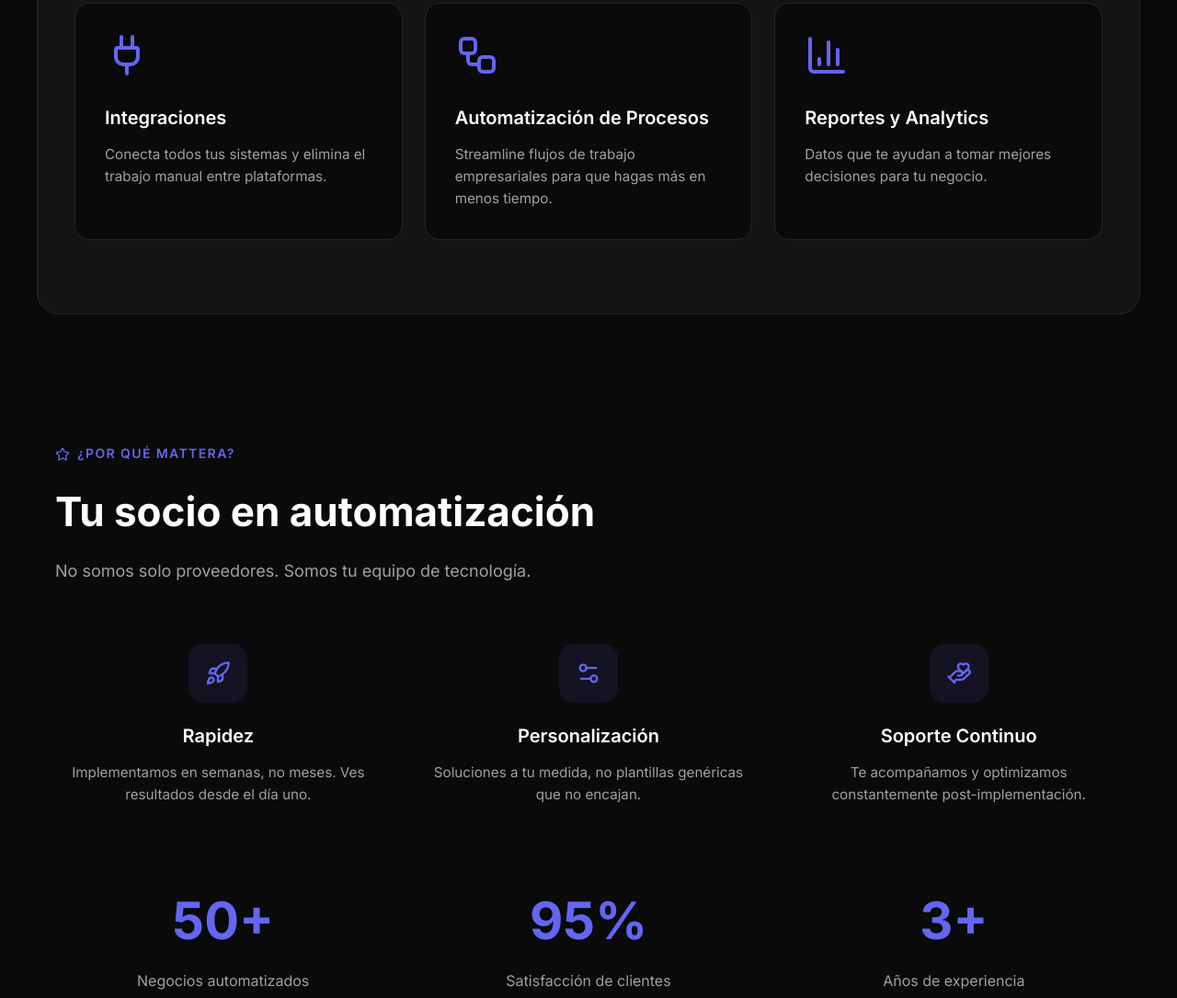
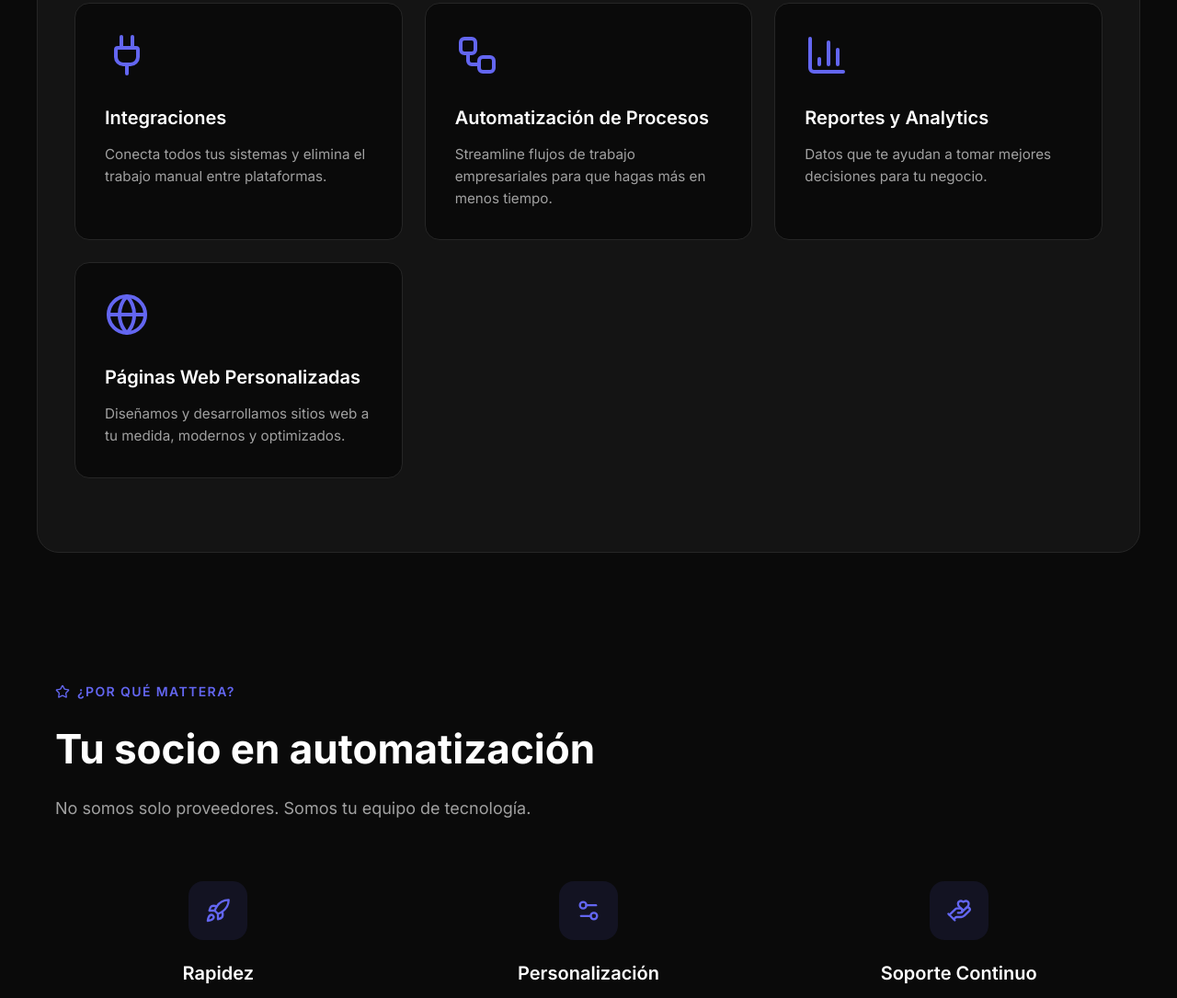
Before and after one commit to xameoc-sys/mattera-web, a website: page index.html in a window 1280 px wide. Shown: the part 1431-2516 px from the top of the page at 92% size. Drawn offline with nearby package versions, Linux system fonts and the light colour scheme.

Commit message:
Add custom web pages to services and form

```diff
--- a/index.html
+++ b/index.html
@@ -217,6 +217,11 @@
         <h3>Reportes y Analytics</h3>
         <p>Datos que te ayudan a tomar mejores decisiones para tu negocio.</p>
       </div>
+      <div class="service-card reveal">
+        <i data-lucide="globe" class="service-icon"></i>
+        <h3>Páginas Web Personalizadas</h3>
+        <p>Diseñamos y desarrollamos sitios web a tu medida, modernos y optimizados.</p>
+      </div>
     </div>
   </section>
 
@@ -341,6 +346,7 @@
             <option value="crm">CRM</option>
             <option value="integracion">Integración</option>
             <option value="procesos">Automatización de procesos</option>
+            <option value="web">Páginas Web Personalizadas</option>
             <option value="otro">Otro</option>
           </select>
           <div class="form-error">Selecciona una opción</div>
```
